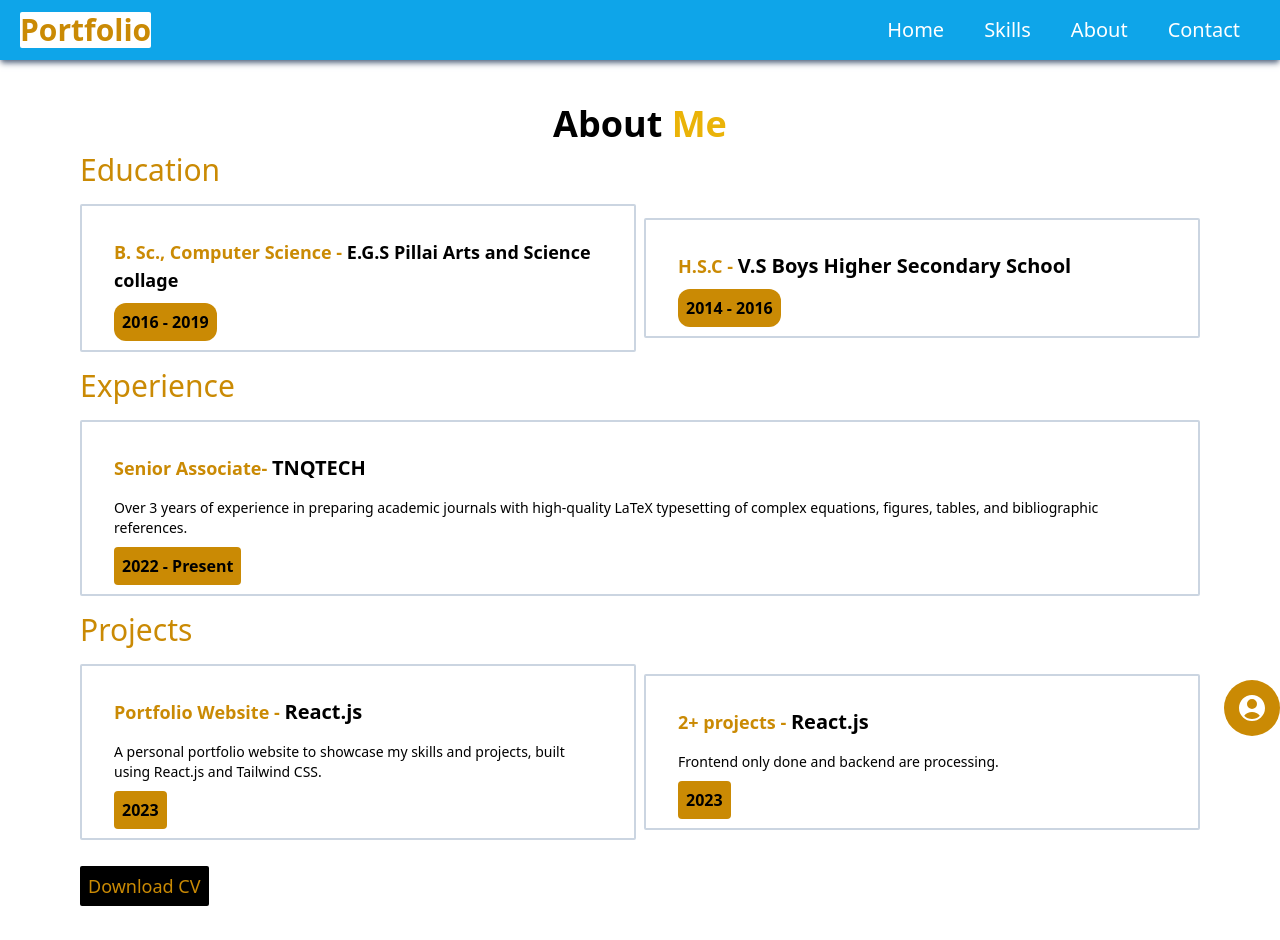
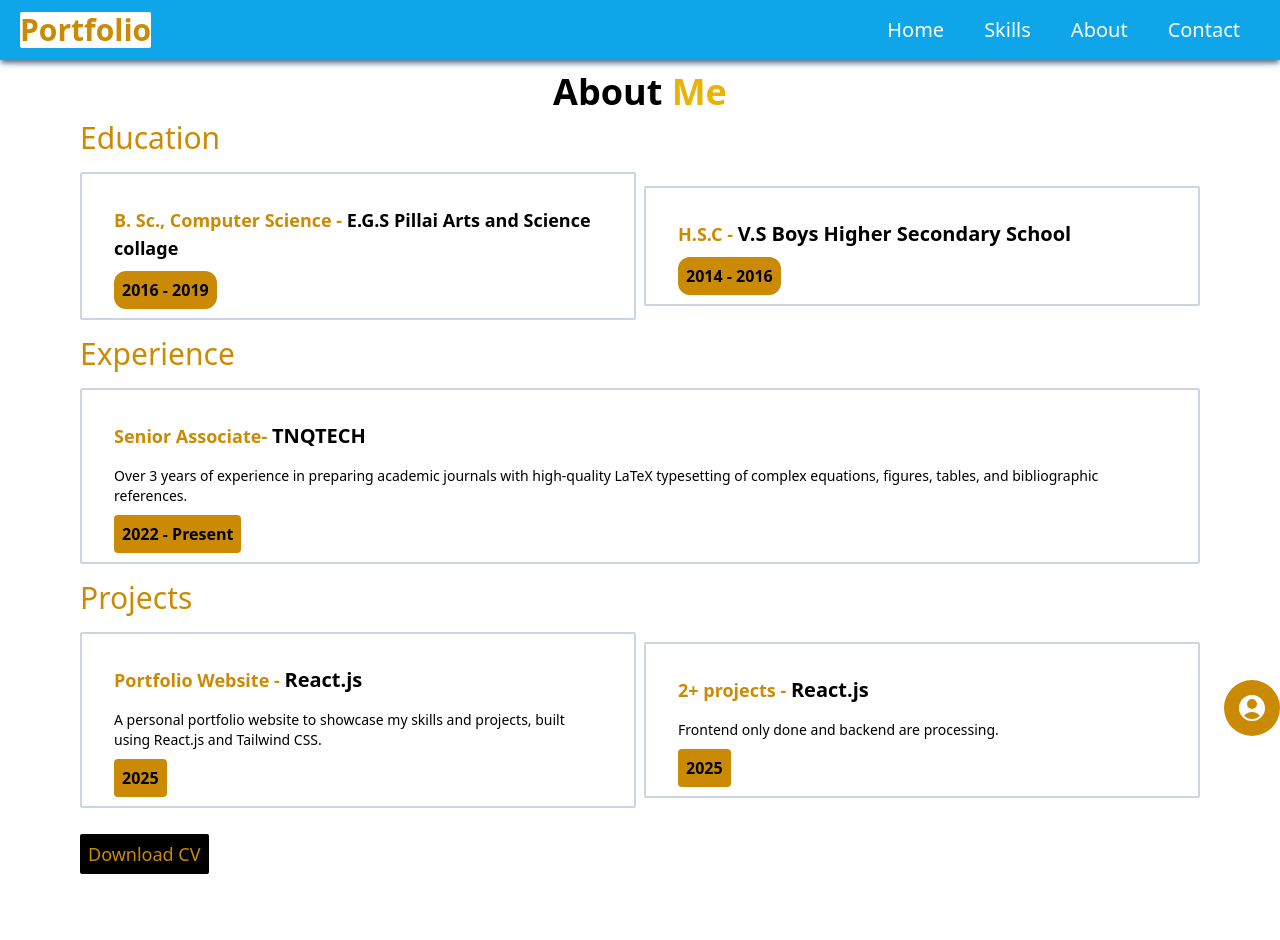
Before and after one commit to Nithishkumar4881/portfolio, a React (Vite) app: page /about in a window 1280 px wide. After the commit the page ends 874 px from the top, so only its background shows below. Built offline with nearby package versions, Linux system fonts and the light colour scheme.

Commit message:
made afew changes

```diff
--- a/src/components/About.jsx
+++ b/src/components/About.jsx
@@ -6,8 +6,8 @@ export const About = () => {
   return (
     <>
 
-      <section className='bg-white py-10 px-6 md:px-20' id="about">
-        <h1 className="text-4xl font-bold text-center mt-1 mb-2">About <span className="text-yellow-500">Me</span></h1>
+      <section className='bg-white mt-3 px-6 md:px-20' id="about">
+        <h1 className="text-4xl font-bold text-center mb-2">About <span className="text-yellow-500">Me</span></h1>
 
 
           <p className='text-3xl text-left bg-white text-yellow-600'>Education</p>
@@ -40,12 +40,12 @@ export const About = () => {
           <div className='border-slate-300 md:w-1/2 border-[2px] rounded-sm p-4 my-4'>
             <p className='text-lg m-4 font-bold'><span className='text-yellow-600'>Portfolio Website -</span> <span className='text-xl font-bold'>React.js</span></p>
             <p className='text-sm m-4'>A personal portfolio website to showcase my skills and projects, built using React.js and Tailwind CSS.</p>
-            <p><span className='bg-yellow-600 ms-4 p-2 rounded  xl font-bold'>2023</span></p>
+            <p><span className='bg-yellow-600 ms-4 p-2 rounded  xl font-bold'>2025</span></p>
             </div>
           <div className='border-slate-300 md:w-1/2 border-[2px] rounded-sm p-4 my-4'>
             <p className='text-lg m-4 font-bold'><span className='text-yellow-600'>2+ projects -</span> <span className='text-xl font-bold'>React.js</span></p>
             <p className='text-sm m-4'>Frontend only done and backend are processing.</p>
-            <p><span className='bg-yellow-600 ms-4 p-2 rounded  xl font-bold'>2023</span></p>
+            <p><span className='bg-yellow-600 ms-4 p-2 rounded  xl font-bold'>2025</span></p>
 
           </div>
         </div>
--- a/src/components/Contact.jsx
+++ b/src/components/Contact.jsx
@@ -4,6 +4,7 @@ import { HomeIcon, PhoneIcon, EnvelopeIcon} from '@heroicons/react/24/solid'
 
 export const Contact = () => {
   const [msg, setMsg] = useState(false);
+  const [emsg, seteMsg] = useState(false);
  const [formData, setFormData] = useState({
 
     email: '',
@@ -19,7 +20,16 @@ export const Contact = () => {
     });
   };
   const handleSubmit = (e) => {
-    e.preventDefault();
+  e.preventDefault();
+    // Validate form data
+    if (formData.email === '' || formData.subject === '' || formData.message === '') {
+      seteMsg(true);
+      setTimeout(() => {
+        seteMsg(false);
+      }, 3000);
+
+      return; // Assuming you have a ref for the input to focus on
+    }
     // Handle form submission logic here
   fetch('https://portfolio-back-rbhr.onrender.com/mailer', {
       method: 'POST',
@@ -63,7 +73,8 @@ export const Contact = () => {
         <textarea onChange={(e)=>handleChange(e)} name="message" value={formData.message} placeholder='Enter your message' className='border-[1px] border-sky-500 rounded-md p-2 w-[300px] md:w-[500px] h-[200px]'></textarea>
         <button onClick={(e)=>handleSubmit(e)} className='bg-yellow-600 text-white px-4 py-2 rounded-md hover:bg-yellow-700 duration-200'>Send</button>
       </form>
-      {msg && <p className='text-white bg-green-800 p-3 rounded-sm absolute top-25'>message sent!</p>}
+      {msg && <p className='text-white bg-green-800 p-3 rounded-sm absolute top-25'>Message sent !</p>}
+      {emsg && <p className='text-white bg-red-700 p-3 rounded-sm absolute top-25'>Fill the all fields !</p>}
 
 
       <div className='flex flex-col md:flex-row items-center justify-center gap-3'>
--- a/src/components/Skills.jsx
+++ b/src/components/Skills.jsx
@@ -17,7 +17,7 @@ export const Skills = () => {
   return (
 
     <>
-      <h1 className='text-4xl font-bold text-center m-2'>Skil<span className='text-yellow-600'>ls</span></h1>
+      <h1 className='text-4xl font-bold text-center m-3'>Skil<span className='text-yellow-600'>ls</span></h1>
       <div  className='flex flex-col md:flex-row relative justify-center items-center gap-2 flex-wrap'>{items.map((item, index) => {
         return (
             <div key={index} className='md:text-2xl border-[1px] border-sky-500 p-1 rounded-sm text-white
```
